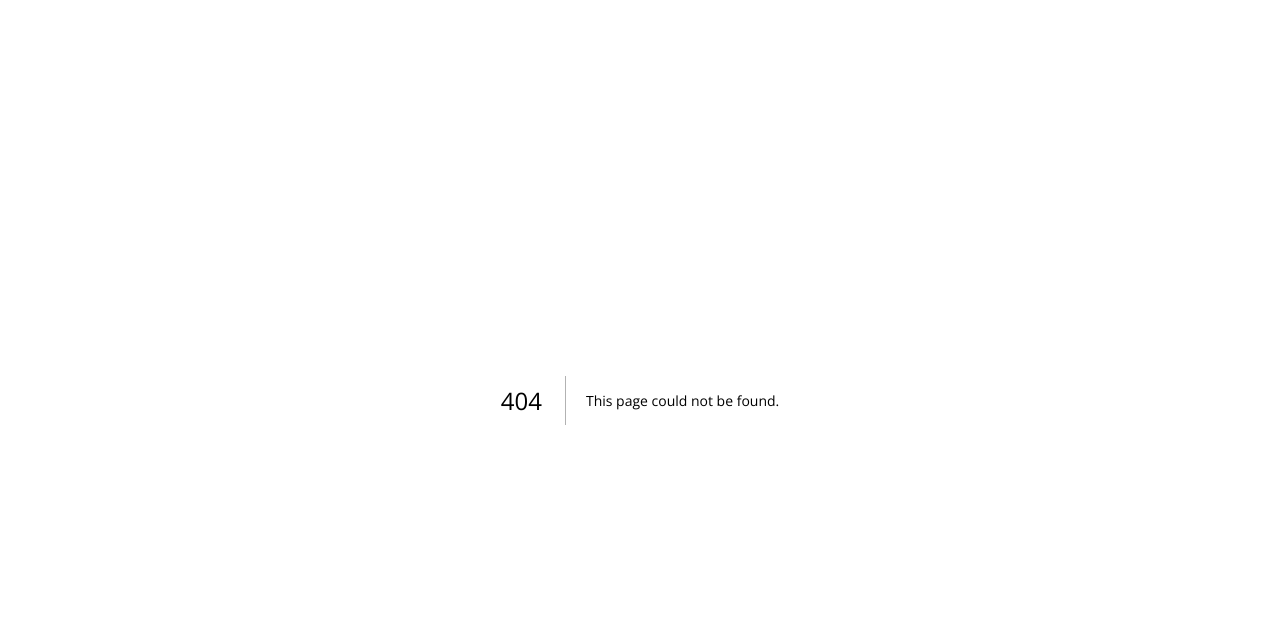
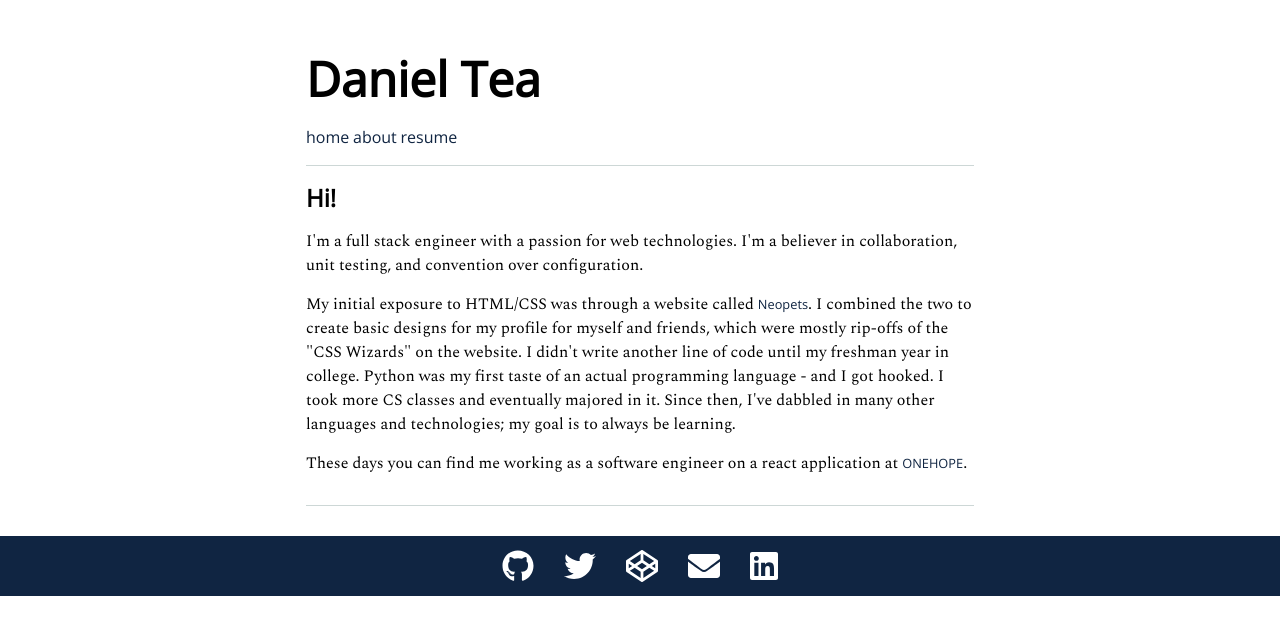
Before and after one commit to dlcoffee/website, a Next.js app: page /about in a window 1280 px wide. Before the commit this address had no page. Shown: the top 634 px of the page. Built offline with nearby package versions, Linux system fonts and the light colour scheme.

Commit message:
copy paste about page with old info

```diff
--- a/components/Header.js
+++ b/components/Header.js
@@ -10,6 +10,10 @@ const Header = () => {
           <a className="page-link">home</a>
         </Link>
 
+        <Link href="/about">
+          <a className="page-link">about</a>
+        </Link>
+
         <Link href="/resume">
           <a className="page-link">resume</a>
         </Link>
--- a/components/Layout.js
+++ b/components/Layout.js
@@ -6,7 +6,7 @@ const Layout = ({ children }) => {
     <div className="container">
       <Header />
 
-      <main>{children}</main>
+      <main className="page-content">{children}</main>
 
       <Footer />
     </div>
--- /dev/null
+++ b/pages/about.js
@@ -0,0 +1,50 @@
+import Head from 'next/head'
+import Layout from '../components/Layout'
+
+const About = () => {
+  return (
+    <article className="post">
+      <div className="post-content">
+        <h2 class="bio-heading">Hi!</h2>
+
+        <div class="bio">
+          <p>
+            I'm a full stack engineer with a passion for web technologies. I'm a
+            believer in collaboration, unit testing, and convention over
+            configuration.
+          </p>
+
+          <p>
+            My initial exposure to HTML/CSS was through a website called{' '}
+            <a href="http://www.neopets.com">Neopets</a>. I combined the two to
+            create basic designs for my profile for myself and friends, which
+            were mostly rip-offs of the "CSS Wizards" on the website. I didn't
+            write another line of code until my freshman year in college. Python
+            was my first taste of an actual programming language - and I got
+            hooked. I took more CS classes and eventually majored in it. Since
+            then, I've dabbled in many other languages and technologies; my goal
+            is to always be learning.
+          </p>
+
+          <p>
+            These days you can find me working as a software engineer on a react
+            application at <a href="https://www2.onehopewine.com/">ONEHOPE</a>.
+          </p>
+        </div>
+      </div>
+    </article>
+  )
+}
+
+export default function WrappedIndex(props) {
+  return (
+    <Layout>
+      <Head>
+        <title>Daniel Tea</title>
+        <link rel="icon" href="/favicon.ico" />
+      </Head>
+
+      <About {...props} />
+    </Layout>
+  )
+}
--- a/styles.scss
+++ b/styles.scss
@@ -1,6 +1,8 @@
 $site-width: 700px;
 
 $spacing-unit: 15px;
+$spacing-unit-narrowest: $spacing-unit / 4;
+$spacing-unit-narrower: $spacing-unit / 3;
 $spacing-unit-narrow: $spacing-unit / 2;
 $spacing-unit-wide: $spacing-unit * 2;
 $spacing-unit-wider: $spacing-unit * 3;
@@ -167,6 +169,10 @@ ol {
   padding: 1rem 1rem 0 1rem;
 }
 
+.page-link {
+  margin-right: $spacing-unit-narrowest;
+}
+
 .post-content {
   h1,
   h2,
```
